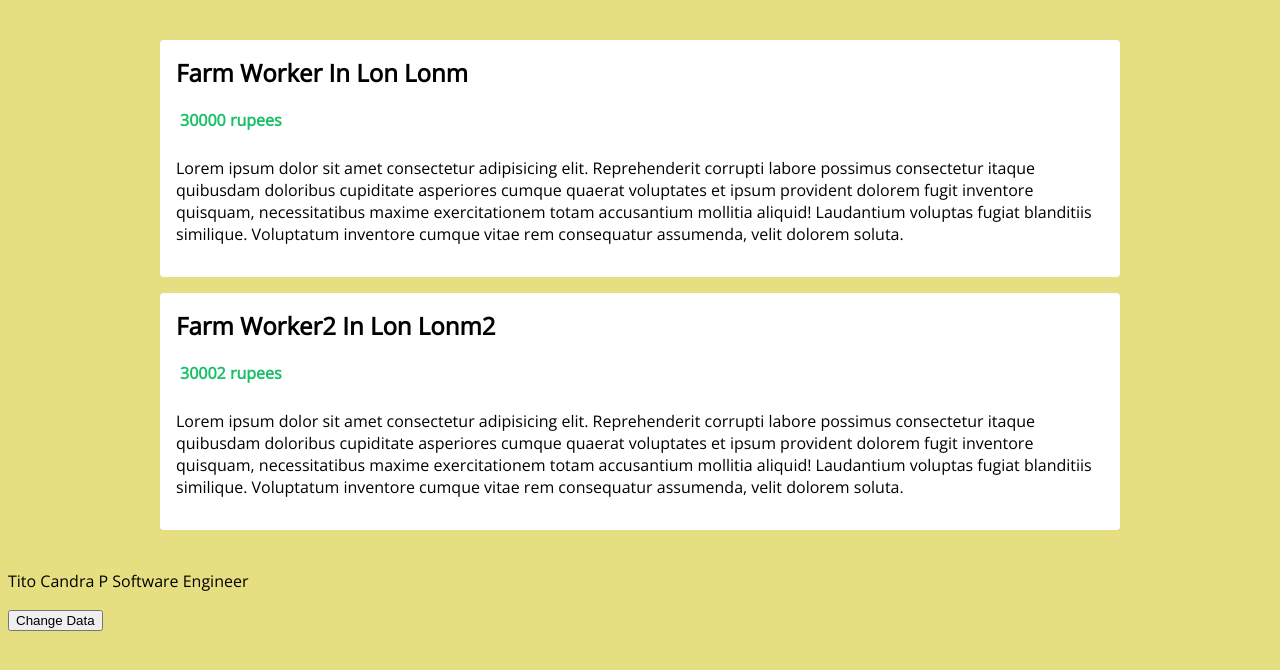
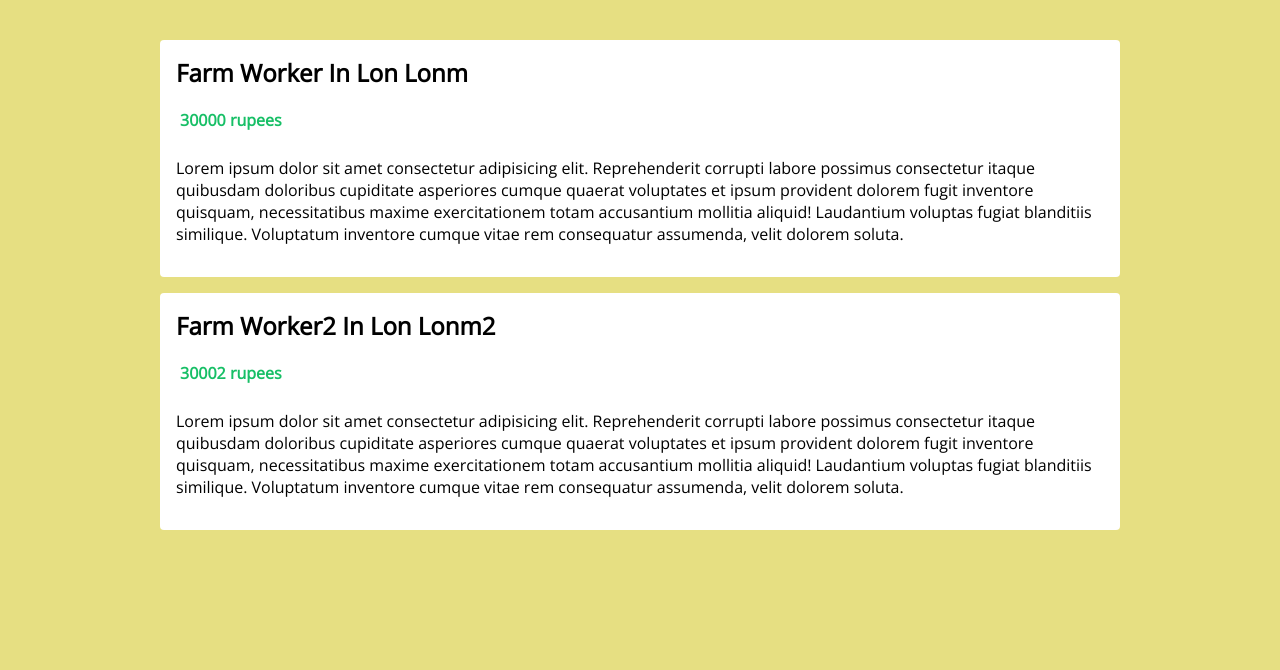
Before and after one commit to tcandra24/typescript-trial, a Vue app: page / in a window 1280 px wide. Shown: the top 670 px of the page. Built offline with nearby package versions, Linux system fonts and the light colour scheme.

Commit message:
Lesson 4 (Prop)

```diff
--- a/src/App.vue
+++ b/src/App.vue
@@ -3,13 +3,13 @@
     <p>
       <JobList :jobs="jobs" />
     </p>
-    <p>
+    <!-- <p>
       {{ user.name }}
       {{ user.job }}
     </p>
     <button @click="changeData('Tralalalaal', 'Frontend Engineer')">
       Change Data
-    </button>
+    </button> -->
   </div>
 </template>
 
```
